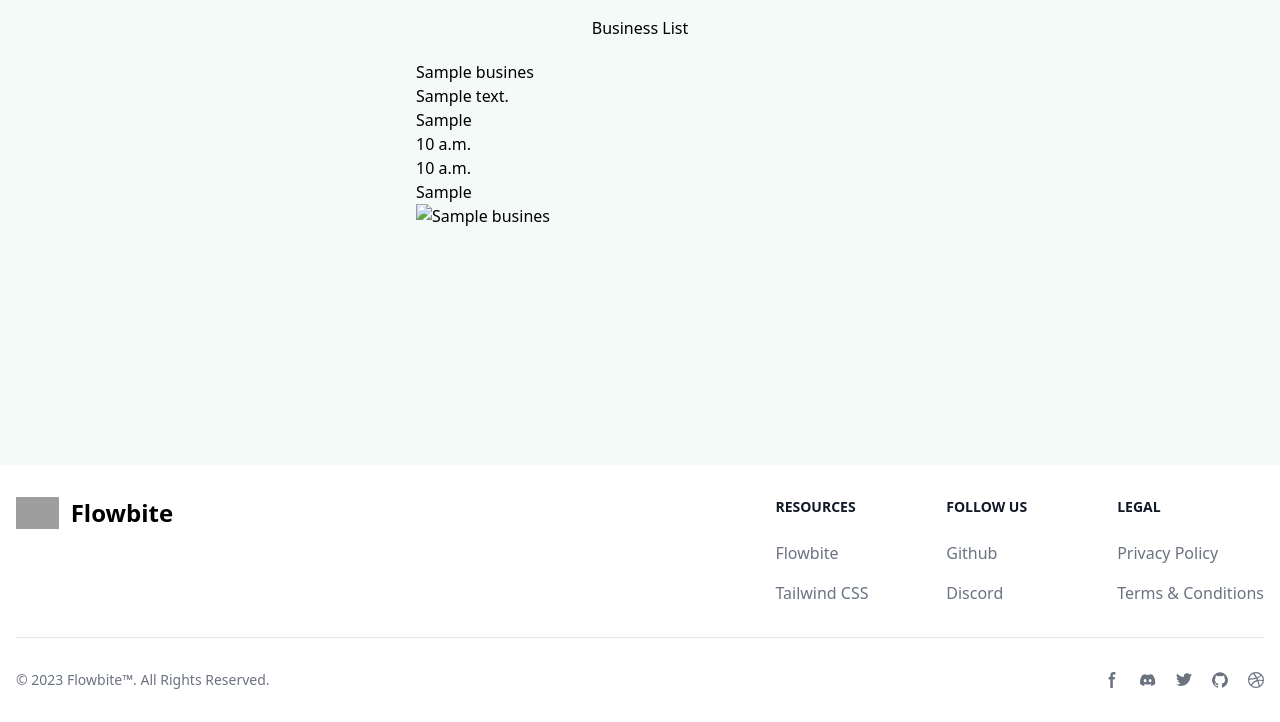
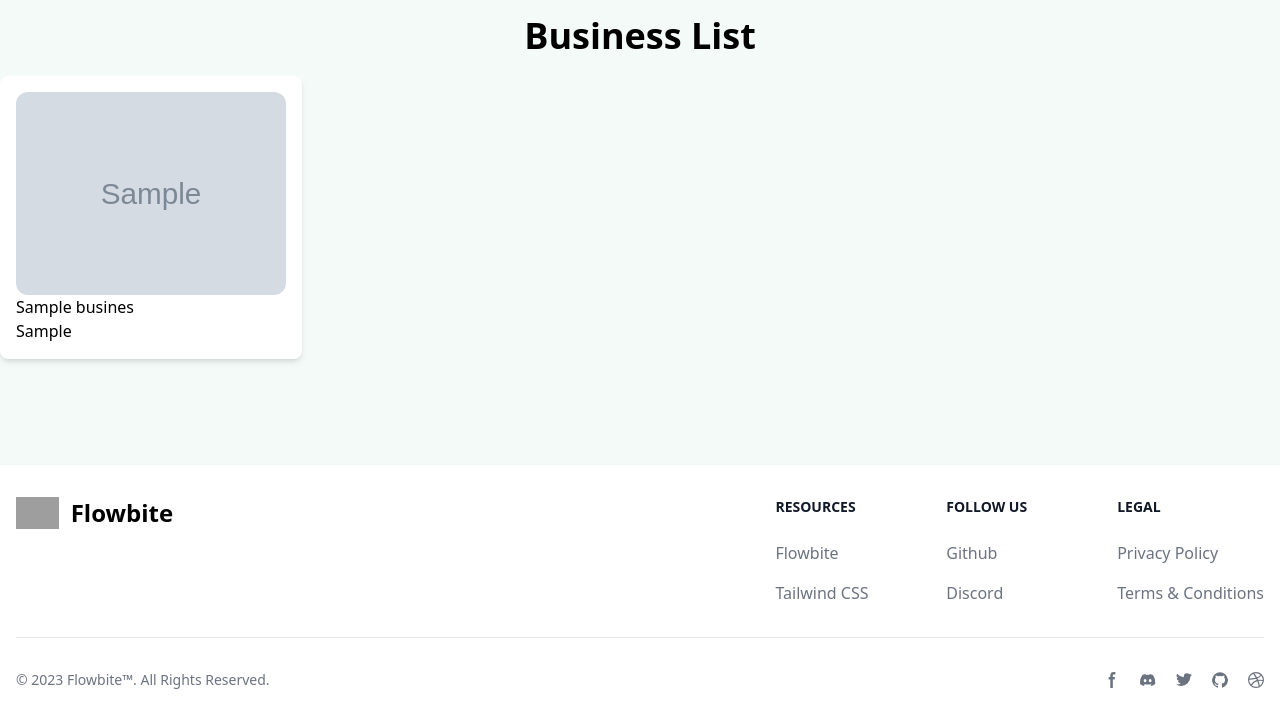
Before and after one commit to ZaneFerns360/Django-CRUD, a Django app: page /business_list/ in a window 1280 px wide. Shown: the part 78-800 px from the top of the page. Run offline with Django 4.2, Linux system fonts and the light colour scheme; tables that the repository leaves empty hold one stand-in row (values such as "Sample post"); grey boxes marked "Sample" are stand-in pictures; some libraries are stand-ins or nearby versions; grey boxes are pictures that could not be loaded.

Commit message:
css changes

```diff
--- a/static/src/output.css
+++ b/static/src/output.css
@@ -1265,6 +1265,14 @@ input:checked + .toggle-bg {
   height: 2.25rem;
 }
 
+.h-auto {
+  height: auto;
+}
+
+.h-full {
+  height: 100%;
+}
+
 .w-1\/2 {
   width: 50%;
 }
@@ -1289,6 +1297,11 @@ input:checked + .toggle-bg {
   width: 100%;
 }
 
+.w-max {
+  width: -moz-max-content;
+  width: max-content;
+}
+
 .max-w-md {
   max-width: 28rem;
 }
@@ -1299,6 +1312,10 @@ input:checked + .toggle-bg {
 
 .max-w-sm {
   max-width: 24rem;
+}
+
+.max-w-full {
+  max-width: 100%;
 }
 
 .flex-1 {
@@ -1396,6 +1413,18 @@ input:checked + .toggle-bg {
   grid-template-columns: repeat(7, minmax(0, 1fr));
 }
 
+.grid-cols-9 {
+  grid-template-columns: repeat(9, minmax(0, 1fr));
+}
+
+.grid-cols-3 {
+  grid-template-columns: repeat(3, minmax(0, 1fr));
+}
+
+.flex-row {
+  flex-direction: row;
+}
+
 .flex-col {
   flex-direction: column;
 }
@@ -1434,6 +1463,14 @@ input:checked + .toggle-bg {
 
 .gap-8 {
   gap: 2rem;
+}
+
+.gap-4 {
+  gap: 1rem;
+}
+
+.gap-6 {
+  gap: 1.5rem;
 }
 
 .space-x-2 > :not([hidden]) ~ :not([hidden]) {
@@ -1472,6 +1509,10 @@ input:checked + .toggle-bg {
   border-radius: 0.5rem;
 }
 
+.rounded-xl {
+  border-radius: 0.75rem;
+}
+
 .rounded-e-lg {
   border-start-end-radius: 0.5rem;
   border-end-end-radius: 0.5rem;
@@ -1715,6 +1756,16 @@ input:checked + .toggle-bg {
   line-height: 1rem;
 }
 
+.text-3xl {
+  font-size: 1.875rem;
+  line-height: 2.25rem;
+}
+
+.text-5xl {
+  font-size: 3rem;
+  line-height: 1;
+}
+
 .font-extrabold {
   font-weight: 800;
 }
@@ -1729,6 +1780,10 @@ input:checked + .toggle-bg {
 
 .font-semibold {
   font-weight: 600;
+}
+
+.font-bold {
+  font-weight: 700;
 }
 
 .uppercase {
@@ -1819,6 +1874,12 @@ input:checked + .toggle-bg {
 .shadow-sm {
   --tw-shadow: 0 1px 2px 0 rgb(0 0 0 / 0.05);
   --tw-shadow-colored: 0 1px 2px 0 var(--tw-shadow-color);
+  box-shadow: var(--tw-ring-offset-shadow, 0 0 #0000), var(--tw-ring-shadow, 0 0 #0000), var(--tw-shadow);
+}
+
+.shadow-md {
+  --tw-shadow: 0 4px 6px -1px rgb(0 0 0 / 0.1), 0 2px 4px -2px rgb(0 0 0 / 0.1);
+  --tw-shadow-colored: 0 4px 6px -1px var(--tw-shadow-color), 0 2px 4px -2px var(--tw-shadow-color);
   box-shadow: var(--tw-ring-offset-shadow, 0 0 #0000), var(--tw-ring-shadow, 0 0 #0000), var(--tw-shadow);
 }
 
--- a/templates/business_list.html
+++ b/templates/business_list.html
@@ -1,20 +1,23 @@
 <!-- templates/business_list.html -->
 
 {% extends "_base.html" %} {% block content %}
-<div class="max-w-md mx-auto">
-  <h2 class="text-center mb-5">Business List</h2>
+<h2 class="text-center mb-5 font-bold text-4xl">Business List</h2>
 
+<div class="grid grid-cols-4 gap-6 w-full">
   {% for business in businesses %}
-  <div class="mb-4">
-    <h3>{{ business.name }}</h3>
-    <p>{{ business.address }}</p>
-    <p>{{ business.type }}</p>
-    <p>{{ business.opening_time }}</p>
-    <p>{{ business.closing_time }}</p>
-    <p>{{ business.contact_info }}</p>
-    {% if business.image %}
-    <img src="{{ business.image.url }}" alt="{{ business.name }}" />
-    {% endif %}
+  <div class="card bg-white p-4 rounded-lg shadow-md">
+    <div class="card-body">
+      {% if business.image %}
+      <img
+        src="{{ business.image }}"
+        alt="{{ business.name }}"
+        class="h-full max-w-full rounded-xl"
+      />
+      {% endif %}
+      <h3>{{ business.name }}</h3>
+
+      <p>{{ business.type }}</p>
+    </div>
   </div>
   {% endfor %}
 </div>
```
